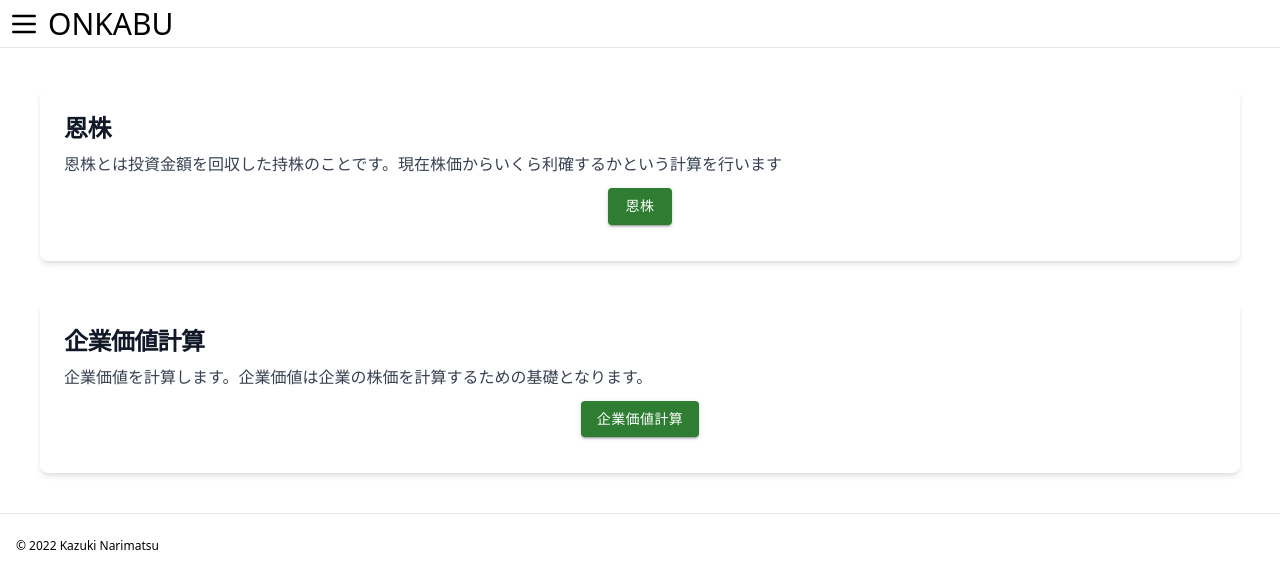
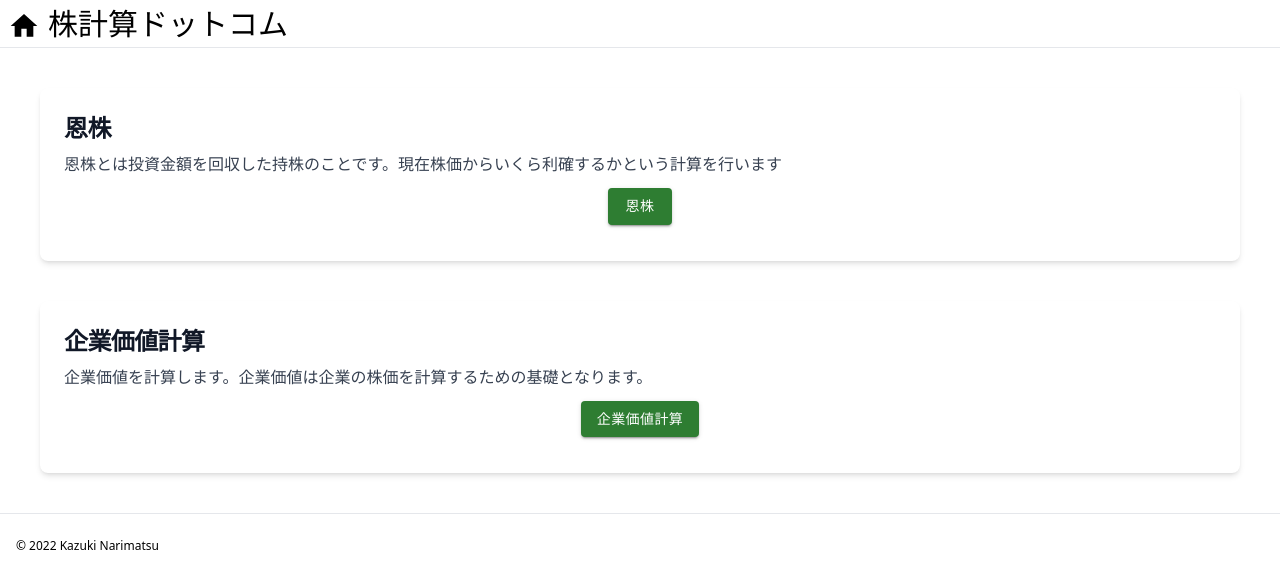
Before and after one commit to knarimatsu/kabukeisan_fe, a Next.js app: page / in a window 1280 px wide. Shown: the top 588 px of the page. Built offline with nearby package versions, Linux system fonts and the light colour scheme; no server answers.

Commit message:
fix chagne home button icon:

```diff
--- a/src/components/Header.tsx
+++ b/src/components/Header.tsx
@@ -1,14 +1,20 @@
+import { useRouter } from "next/router";
+import { useTranslation } from "react-i18next";
+import { BrowserRouter, Route, Routes } from "react-router-dom";
+import HomeIcon from "@mui/icons-material/Home";
 const Header = () => {
-    const title = 'ONKABU';
-    return(
+    const { t } = useTranslation();
+    const router = useRouter();
+    return (
         <>
             <header className="border-b h-12 text-3xl items-center flex">
-                <div className="mx-2">
-                    <svg xmlns="http://www.w3.org/2000/svg" className="h-8 w-8" fill="none" viewBox="0 0 24 24" stroke="currentColor" strokeWidth={2}>
-                        <path strokeLinecap="round" strokeLinejoin="round" d="M4 6h16M4 12h16M4 18h16" />
-                    </svg>
+                <div
+                    className="mx-2 cursor-pointer"
+                    onClick={() => router.push("/")}
+                >
+                    <HomeIcon sx={{ height: 32, width: 32 }} />
                 </div>
-                <div>{title}</div>
+                <div>{t("header.title")}</div>
             </header>
         </>
     );
```
